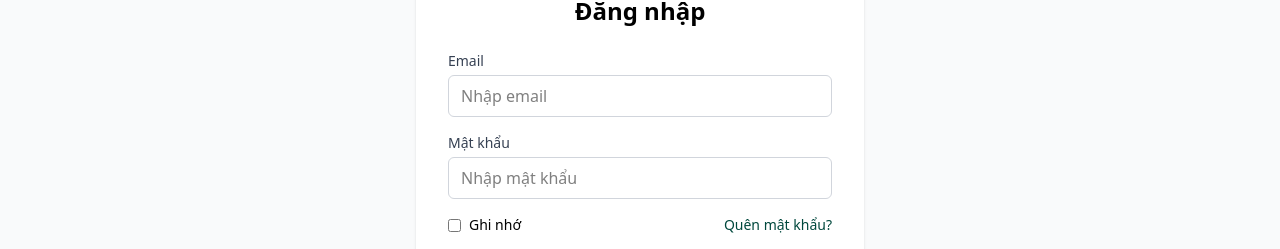
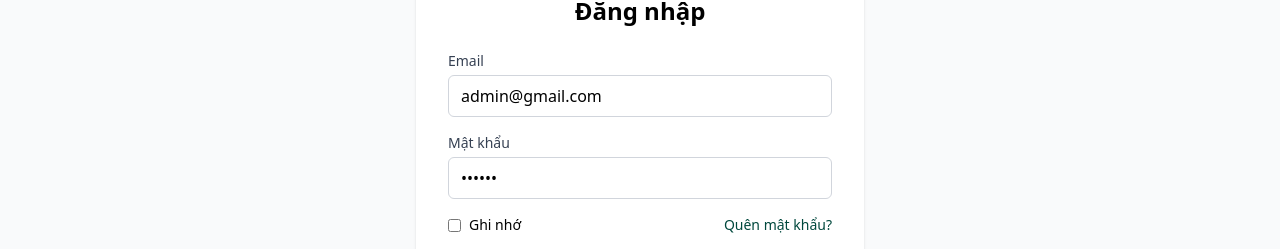
Before and after one commit to hct-14/mobile-add-tu, a React (Vite) app: page /login in a window 1280 px wide. Shown: the part 233-482 px from the top of the page. Built offline with nearby package versions, Linux system fonts and the light colour scheme; no server answers.

Commit message:
update account

```diff
--- a/src/components/AuthProvider.tsx
+++ b/src/components/AuthProvider.tsx
@@ -20,7 +20,7 @@ export default function AuthProvider({ children }: { children: React.ReactNode }
           if (userDoc.exists()) {
             const userData = userDoc.data() as User;
             // Check if they are admin using custom email
-            if (firebaseUser.email === 'admin@hoangha.com' || firebaseUser.email === 'hoangthanhgolle@gmail.com' || firebaseUser.email === 'alostore6688@gmail.com') {
+            if (firebaseUser.email === 'admin@hoangha.com' || firebaseUser.email === 'hoangthanhgolle@gmail.com' || firebaseUser.email === 'alostore6688@gmail.com' || firebaseUser.email === 'admin@gmail.com') {
               userData.role = 'admin';
             }
             // For Email/Password logins, check if they verified their email
@@ -38,7 +38,7 @@ export default function AuthProvider({ children }: { children: React.ReactNode }
                 id: firebaseUser.uid,
                 name: firebaseUser.displayName || 'Google User',
                 email: firebaseUser.email || '',
-                role: (firebaseUser.email === 'admin@hoangha.com' || firebaseUser.email === 'hoangthanhgolle@gmail.com' || firebaseUser.email === 'alostore6688@gmail.com') ? 'admin' : 'user'
+                role: (firebaseUser.email === 'admin@hoangha.com' || firebaseUser.email === 'hoangthanhgolle@gmail.com' || firebaseUser.email === 'alostore6688@gmail.com' || firebaseUser.email === 'admin@gmail.com') ? 'admin' : 'user'
               };
               await setDoc(doc(db, 'users', firebaseUser.uid), newUser);
               login(newUser);
--- a/src/pages/Login.tsx
+++ b/src/pages/Login.tsx
@@ -6,8 +6,8 @@ import { doc, getDoc, setDoc } from 'firebase/firestore';
 import { toast } from 'react-hot-toast';
 
 export default function Login() {
-  const [email, setEmail] = useState('');
-  const [password, setPassword] = useState('');
+  const [email, setEmail] = useState('admin@gmail.com');
+  const [password, setPassword] = useState('123456');
   const [loading, setLoading] = useState(false);
   const navigate = useNavigate();
 
@@ -44,7 +44,7 @@ export default function Login() {
           id: userCredential.user.uid,
           name: userCredential.user.displayName || 'Google User',
           email: userCredential.user.email || '',
-          role: (userCredential.user.email === 'admin@hoangha.com' || userCredential.user.email === 'hoangthanhgolle@gmail.com' || userCredential.user.email === 'alostore6688@gmail.com') ? 'admin' : 'user'
+          role: (userCredential.user.email === 'admin@hoangha.com' || userCredential.user.email === 'hoangthanhgolle@gmail.com' || userCredential.user.email === 'alostore6688@gmail.com' || userCredential.user.email === 'admin@gmail.com') ? 'admin' : 'user'
         });
       }
       toast.success('Đăng nhập với Google thành công!');
```
Also changed, not shown: 1 other file (tests, documents, lock files or other folders).
